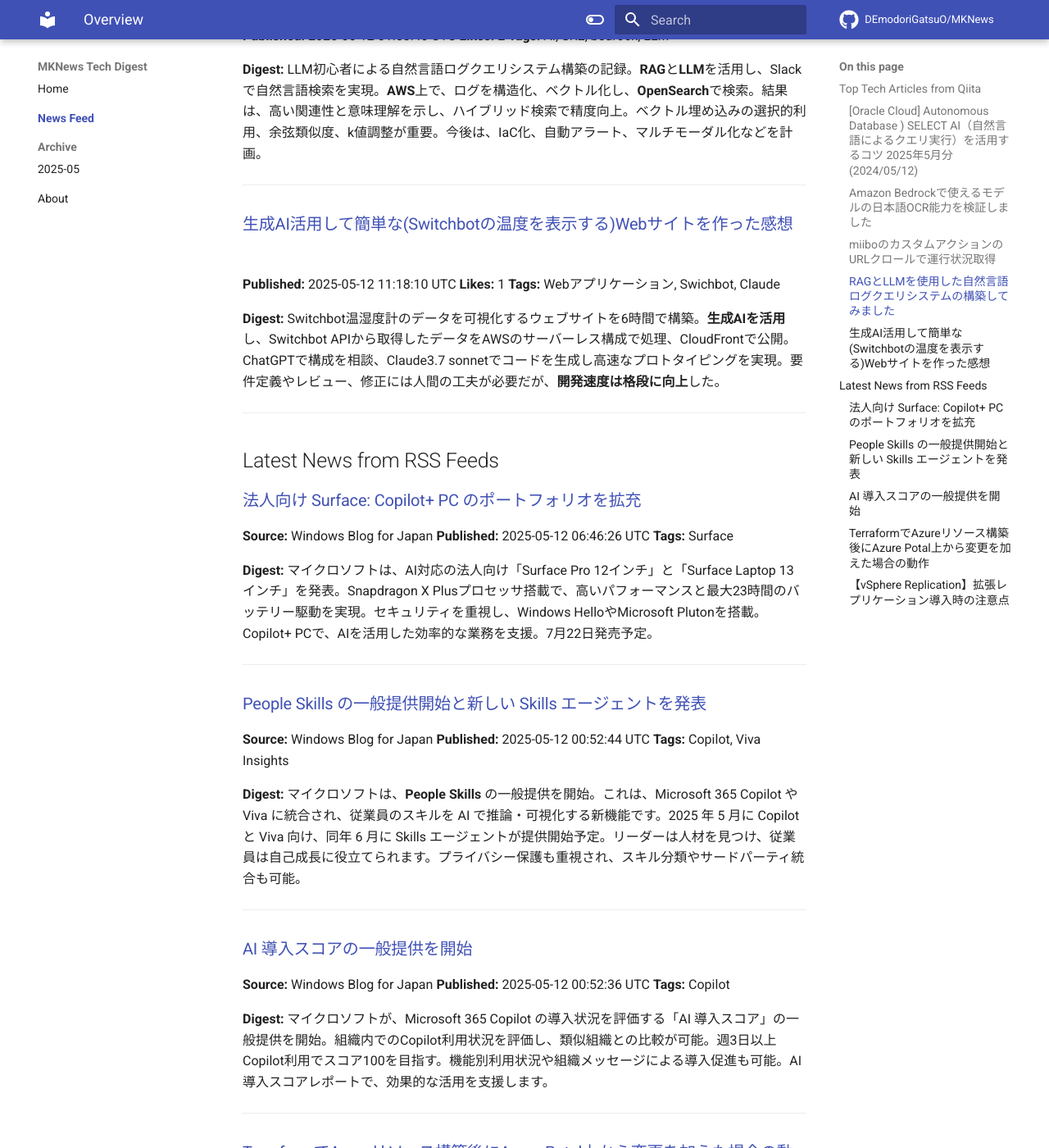
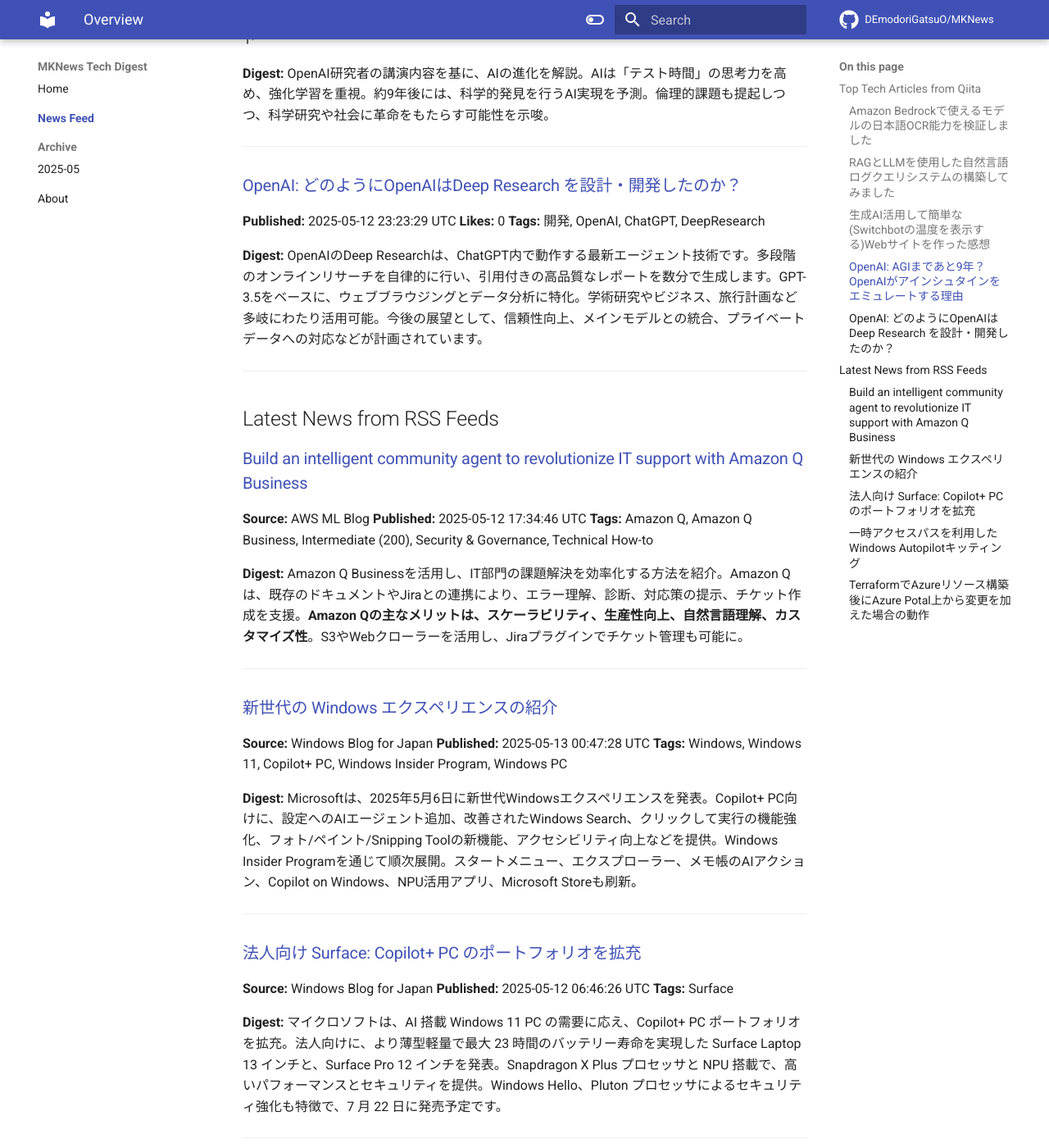
Before and after one commit to DEmodoriGatsuO/MKNews, an MkDocs documentation site: the page built from docs/news/index.md, in a window 1280 px wide and 1400 px high, scrolled down 1071 px. Shown: the whole window at 82% size. Built offline with MkDocs 1.6.1 and Material for MkDocs 9.7.7, drawn with Linux system fonts in a browser that asks for light colours; comment, search, counter and statistics services are not loaded; some of the changed text lies outside the part shown.

Commit message:
Automated AI Tech Digest - 2025-05-13

```diff
--- a/docs/news/index.md
+++ b/docs/news/index.md
@@ -1,36 +1,16 @@
-# AI Tech Trends Digest (2025-05-12)
+# AI Tech Trends Digest (2025-05-13)
 
 
 ## Top Tech Articles from Qiita
 
 
-### [[Oracle Cloud] Autonomous Database ) SELECT AI（自然言語によるクエリ実行）を活用するコツ 2025年5月分 (2024/05/12)](https://qiita.com/kenwatan/items/57bb9e164a45ad32c9f6)
-**Published:** 2025-05-11 23:24:12 UTC
-**Likes:** 5
-**Tags:** oci, autonomous_database, GenerativeAI
-
-**Digest:**
-Oracle Cloud Autonomous DatabaseのSELECT AIで、AIプロファイル作成時の新オプションを試した。特定スキーマの表全体を対象、関連表の自動検出、大/小文字区別の設定、表アクセスの制限が可能。`object_list_mode` を `auto` にすると関連表を自動検出、`case_sensitive_values` で大文字小文字区別、`enforce_object_list` で表アクセス制限を制御できる。
-
----
-
 ### [Amazon Bedrockで使えるモデルの日本語OCR能力を検証しました](https://qiita.com/moritalous/items/32df8f8872fb08fd8995)
 **Published:** 2025-05-12 03:16:44 UTC
-**Likes:** 4
+**Likes:** 7
 **Tags:** AWS, OCR, bedrock, Claude, Llama4
 
 **Digest:**
-Amazon Bedrockの画像入力対応モデルを検証し、PDFの画像をHTMLで再現する実験を実施。Claude 3.7/3.5 Sonnetが正確に文字を抽出し、Llama 4も健闘。一方、NovaモデルやPixtralは日本語性能が課題に。料金比較も提示し、画像からの文字列抽出にはClaudeが有力という結果でした。
-
----
-
-### [miiboのカスタムアクションのURLクロールで運行状況取得](https://qiita.com/n0bisuke/items/12f030e3183b01ee9031)
-**Published:** 2025-05-11 15:22:13 UTC
-**Likes:** 3
-**Tags:** JavaScript, OpenAI, ChatGPT, Functioncalling, miibo
-
-**Digest:**
-miiboのカスタムアクションにURLクロール機能が追加され、Webページ情報を取得可能に。ヤフー路線情報から電車の運行状況を取得するデモでは、AIがURLを判別し、横浜線の遅延状況をリアルタイムに取得することに成功しました。Webhook設定でカスタムアクションと連携し、Function CallingでURLパラメータを渡しています。
+Amazon Bedrockの画像入力対応モデルで、総務省のPDF画像からHTML再現を検証。Claude 3.7 Sonnetと3.5 Sonnetが文字抽出に優れ、Llama 4も良好。Novaモデルは不正確。Pixtral Largeは日本語に課題。費用対効果を考慮すると、Llama 4も選択肢。
 
 ---
 
@@ -40,7 +20,7 @@
 **Tags:** AI, SRE, bedrock, LLM
 
 **Digest:**
-LLM初心者による自然言語ログクエリシステム構築の記録。**RAG**と**LLM**を活用し、Slackで自然言語検索を実現。**AWS**上で、ログを構造化、ベクトル化し、**OpenSearch**で検索。結果は、高い関連性と意味理解を示し、ハイブリッド検索で精度向上。ベクトル埋め込みの選択的利用、余弦類似度、k値調整が重要。今後は、IaC化、自動アラート、マルチモーダル化などを計画。
+RAGとLLMを用いた自然言語ログクエリシステムを構築。Slackインターフェースからログを検索でき、バックエンドが複雑さを処理。AWSサービスとAI技術を駆使し、**OpenSearch** でベクトル検索、**Bedrock** のClaudeで要約。ログメッセージのみをベクトル化し、ハイブリッド検索で精度向上。余弦類似度、k値調整も実施。今後はTerraformによるIaC化、アラート生成、マルチモーダル対応などを目指す。
 
 ---
 
@@ -50,12 +30,52 @@
 **Tags:** Webアプリケーション, Swichbot, Claude
 
 **Digest:**
-Switchbot温湿度計のデータを可視化するウェブサイトを6時間で構築。**生成AIを活用**し、Switchbot APIから取得したデータをAWSのサーバーレス構成で処理、CloudFrontで公開。ChatGPTで構成を相談、Claude3.7 sonnetでコードを生成し高速なプロトタイピングを実現。要件定義やレビュー、修正には人間の工夫が必要だが、**開発速度は格段に向上**した。
+Switchbotの温湿度計データを可視化するウェブサイトを、約6時間で作成。**生成AI**を活用し、API連携からAWSのサーバレス構成を構築しました。**ChatGPT**で構成を検討、**Claude 3 Sonnet**でコーディングを高速化。要件定義や修正には人間の工夫が必要ながら、プロトタイピングのスピードは格段に向上。
+
+---
+
+### [OpenAI: AGIまであと9年？OpenAIがアインシュタインをエミュレートする理由](https://qiita.com/RepKuririn/items/450fafda9a5183e0ec93)
+**Published:** 2025-05-13 00:26:12 UTC
+**Likes:** 0
+**Tags:** OpenAI, agi, 生成AI, ChatGPT, AIエージェント
+
+**Digest:**
+OpenAI研究者の講演内容を基に、AIの進化を解説。AIは「テスト時間」の思考力を高め、強化学習を重視。約9年後には、科学的発見を行うAI実現を予測。倫理的課題も提起しつつ、科学研究や社会に革命をもたらす可能性を示唆。
+
+---
+
+### [OpenAI: どのようにOpenAIはDeep Research を設計・開発したのか？](https://qiita.com/RepKuririn/items/20e3855d2c03d2b7d86b)
+**Published:** 2025-05-12 23:23:29 UTC
+**Likes:** 0
+**Tags:** 開発, OpenAI, ChatGPT, DeepResearch
+
+**Digest:**
+OpenAIのDeep Researchは、ChatGPT内で動作する最新エージェント技術です。多段階のオンラインリサーチを自律的に行い、引用付きの高品質なレポートを数分で生成します。GPT-3.5をベースに、ウェブブラウジングとデータ分析に特化。学術研究やビジネス、旅行計画など多岐にわたり活用可能。今後の展望として、信頼性向上、メインモデルとの統合、プライベートデータへの対応などが計画されています。
 
 ---
 
 ## Latest News from RSS Feeds
 
+
+### [Build an intelligent community agent to revolutionize IT support with Amazon Q Business](https://aws.amazon.com/blogs/machine-learning/build-an-intelligent-community-agent-to-revolutionize-it-support-with-amazon-q-business/)
+**Source:** AWS ML Blog
+**Published:** 2025-05-12 17:34:46 UTC
+**Tags:** Amazon Q, Amazon Q Business, Intermediate (200), Security & Governance, Technical How-to
+
+**Digest:**
+Amazon Q Businessを活用し、IT部門の課題解決を効率化する方法を紹介。Amazon Qは、既存のドキュメントやJiraとの連携により、エラー理解、診断、対応策の提示、チケット作成を支援。**Amazon Qの主なメリットは、スケーラビリティ、生産性向上、自然言語理解、カスタマイズ性**。S3やWebクローラーを活用し、Jiraプラグインでチケット管理も可能に。
+
+---
+
+### [新世代の Windows エクスペリエンスの紹介](https://blogs.windows.com/japan/2025/05/13/introducing-a-new-generation-of-windows-experiences/)
+**Source:** Windows Blog for Japan
+**Published:** 2025-05-13 00:47:28 UTC
+**Tags:** Windows, Windows 11, Copilot+ PC, Windows Insider Program, Windows PC
+
+**Digest:**
+Microsoftは、2025年5月6日に新世代Windowsエクスペリエンスを発表。Copilot+ PC向けに、設定へのAIエージェント追加、改善されたWindows Search、クリックして実行の機能強化、フォト/ペイント/Snipping Toolの新機能、アクセシビリティ向上などを提供。Windows Insider Programを通じて順次展開。スタートメニュー、エクスプローラー、メモ帳のAIアクション、Copilot on Windows、NPU活用アプリ、Microsoft Storeも刷新。
+
+---
 
 ### [法人向け Surface: Copilot+ PC のポートフォリオを拡充](https://blogs.windows.com/japan/2025/05/12/expanding-the-surface-for-business-copilot-pc-portfolio/)
 **Source:** Windows Blog for Japan
@@ -63,27 +83,17 @@
 **Tags:** Surface
 
 **Digest:**
-マイクロソフトは、AI対応の法人向け「Surface Pro 12インチ」と「Surface Laptop 13インチ」を発表。Snapdragon X Plusプロセッサ搭載で、高いパフォーマンスと最大23時間のバッテリー駆動を実現。セキュリティを重視し、Windows HelloやMicrosoft Plutonを搭載。Copilot+ PCで、AIを活用した効率的な業務を支援。7月22日発売予定。
+マイクロソフトは、AI 搭載 Windows 11 PC の需要に応え、Copilot+ PC ポートフォリオを拡充。法人向けに、より薄型軽量で最大 23 時間のバッテリー寿命を実現した Surface Laptop 13 インチと、Surface Pro 12 インチを発表。Snapdragon X Plus プロセッサと NPU 搭載で、高いパフォーマンスとセキュリティを提供。Windows Hello、Pluton プロセッサによるセキュリティ強化も特徴で、7 月 22 日に発売予定です。
 
 ---
 
-### [People Skills の一般提供開始と新しい Skills エージェントを発表](https://blogs.windows.com/japan/2025/05/12/announcing-people-skills-general-availability-and-new-skills-agent/)
-**Source:** Windows Blog for Japan
-**Published:** 2025-05-12 00:52:44 UTC
-**Tags:** Copilot, Viva Insights
+### [一時アクセスパスを利用したWindows Autopilotキッティング](https://blog.jbs.co.jp/entry/2025/05/13/085725)
+**Source:** JBS Blog
+**Published:** 2025-05-12 23:57:25 UTC
+**Tags:** Windows, Intune, Windows Hello for Business, Azure
 
 **Digest:**
-マイクロソフトは、**People Skills** の一般提供を開始。これは、Microsoft 365 Copilot や Viva に統合され、従業員のスキルを AI で推論・可視化する新機能です。2025 年 5 月に Copilot と Viva 向け、同年 6 月に Skills エージェントが提供開始予定。リーダーは人材を見つけ、従業員は自己成長に役立てられます。プライバシー保護も重視され、スキル分類やサードパーティ統合も可能。
-
----
-
-### [AI 導入スコアの一般提供を開始](https://blogs.windows.com/japan/2025/05/12/announcing-general-availability-of-ai-adoption-score/)
-**Source:** Windows Blog for Japan
-**Published:** 2025-05-12 00:52:36 UTC
-**Tags:** Copilot
-
-**Digest:**
-マイクロソフトが、Microsoft 365 Copilot の導入状況を評価する「AI 導入スコア」の一般提供を開始。組織内でのCopilot利用状況を評価し、類似組織との比較が可能。週3日以上Copilot利用でスコア100を目指す。機能別利用状況や組織メッセージによる導入促進も可能。AI導入スコアレポートで、効果的な活用を支援します。
+Windows Autopilotのキッティングが、一時アクセスパスで簡素化。**管理者**や**第三者**が**ユーザーパスワード**を知らなくても、安全に**デバイス**設定が可能に。これにより、セキュリティを保ちながら、より簡単に**初期設定**を進められます。
 
 ---
 
@@ -93,16 +103,6 @@
 **Tags:** Azure, Terraform
 
 **Digest:**
-TerraformでAzureリソースを構築後、状態はterraform.tfstateに保存されます。Azure PortalでTerraform管理のリソースを変更すると、Terraform再実行時に変更が上書きされ、Portalでの変更は失われます。Terraform管理のリソース変更は、定義ファイルに反映させ、terraform applyで適用し、クラウド...
+TerraformでAzureリソースを構築後、ポータルから変更すると、Terraformで管理されなくなるため注意が必要です。Terraformは状態を`terraform.tfstate`に保持し、`terraform apply`実行時に差分を検出し元の状態に戻します。ポータル変更後はTerraform定義を修正し、`terraform apply`で設定を反映させましょう。
 
 ---
-
-### [【vSphere Replication】拡張レプリケーション導入時の注意点](https://blog.jbs.co.jp/entry/2025/05/12/102411)
-**Source:** JBS Blog
-**Published:** 2025-05-12 01:24:11 UTC
-**Tags:** VMware, vSphere, vSphere Replication, Disaster Recovery
-
-**Digest:**
-vSphere Replicationの拡張レプリケーションに関する記事のダイジェストです。従来のレプリケーションとの比較に加え、導入時に発生しうる問題点について解説しています。仮想マシンの保護、災害対策（BCDR）の実現に向けた、検討ポイントが示唆されている内容です。
-
----
```
